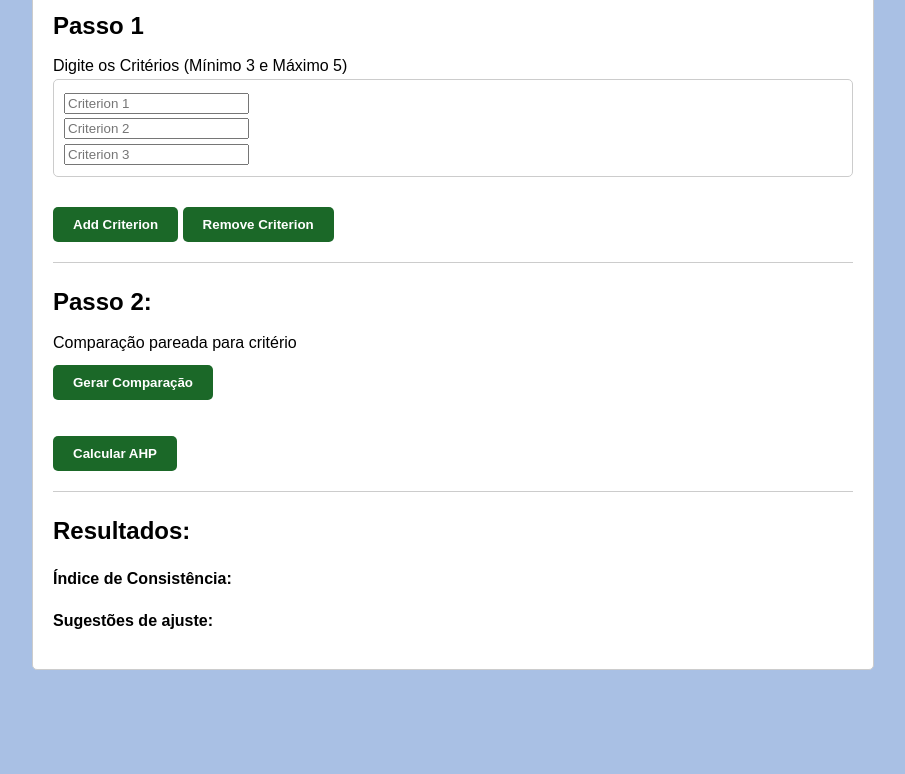
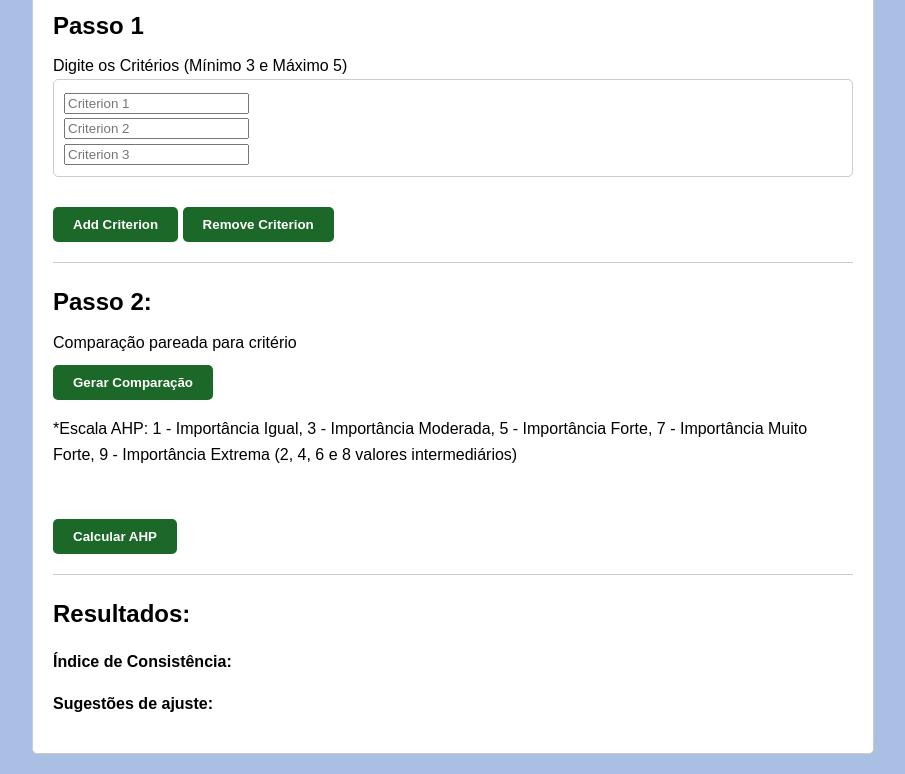
Before and after one commit to jhugolj/ahp-calculator, a plain HTML site: page index.html in a window 1280 px wide. Shown: the part 127-901 px from the top of the page, without its empty margins (187-1092 px from the left). Before the commit the page ends 817 px from the top, so only its background shows below. Drawn offline with Linux system fonts and the light colour scheme.

Commit message:
Update index.html

```diff
--- a/index.html
+++ b/index.html
@@ -28,6 +28,7 @@
       <hr>
       <h2>Passo 2:</h2>Comparação pareada para critério<br>
       <button type="button" class="botao" onclick="generatePairwiseInputs()">Gerar Comparação</button>
+      <p>*Escala AHP: 1 - Importância Igual, 3 - Importância Moderada, 5 - Importância Forte, 7 - Importância Muito Forte, 9 - Importância Extrema (2, 4, 6 e 8 valores intermediários)</p>
       <div id="pairwiseComparison"></div>
       <br>
       <button type="button" class="botao" id="calculateButton">Calcular AHP</button>
```
